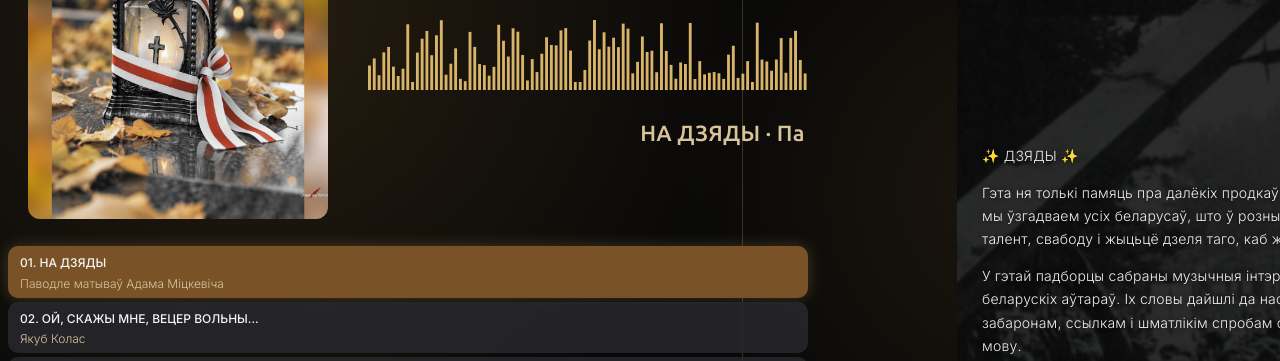
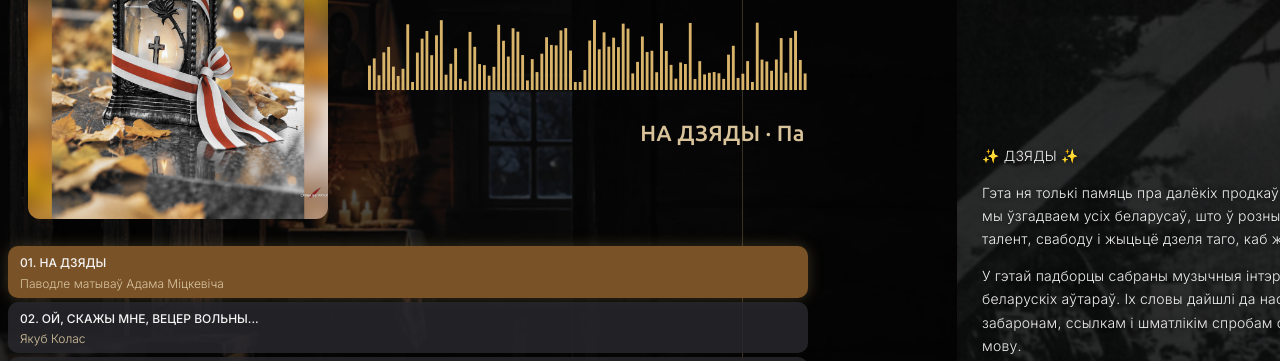
Before and after one commit to muzykaviersau/dziady-26, a plain HTML site: page index.html in a window 1280 px wide. Shown: the part 169-530 px from the top of the page. Drawn offline with Linux system fonts and the light colour scheme.

Commit message:
Add Dziady memorial background

```diff
--- a/index.html
+++ b/index.html
@@ -31,19 +31,25 @@
     />
     <style>
       body {
-        min-height: 100vh;
         background:
-          radial-gradient(
-            circle at 20% 20%,
-            rgba(210, 150, 60, 0.15),
-            transparent 40%
-          ),
-          radial-gradient(
-            circle at 80% 40%,
-            rgba(210, 150, 60, 0.1),
-            transparent 30%
-          ),
-          #080808;
+          linear-gradient(rgba(0, 0, 0, 0.55), rgba(0, 0, 0, 0.65)),
+          url("dziady-bg.webp");
+
+        background-size: cover;
+        background-position: center;
+      }
+      body::before {
+        content: "";
+        position: fixed;
+        inset: 0;
+
+        background: radial-gradient(
+          circle at center,
+          rgba(0, 0, 0, 0.15),
+          rgba(0, 0, 0, 0.45)
+        );
+
+        pointer-events: none;
       }
       h2 {
         color: #d8b36a;
```
Also changed, not shown: dziady-bg.webp (added).
